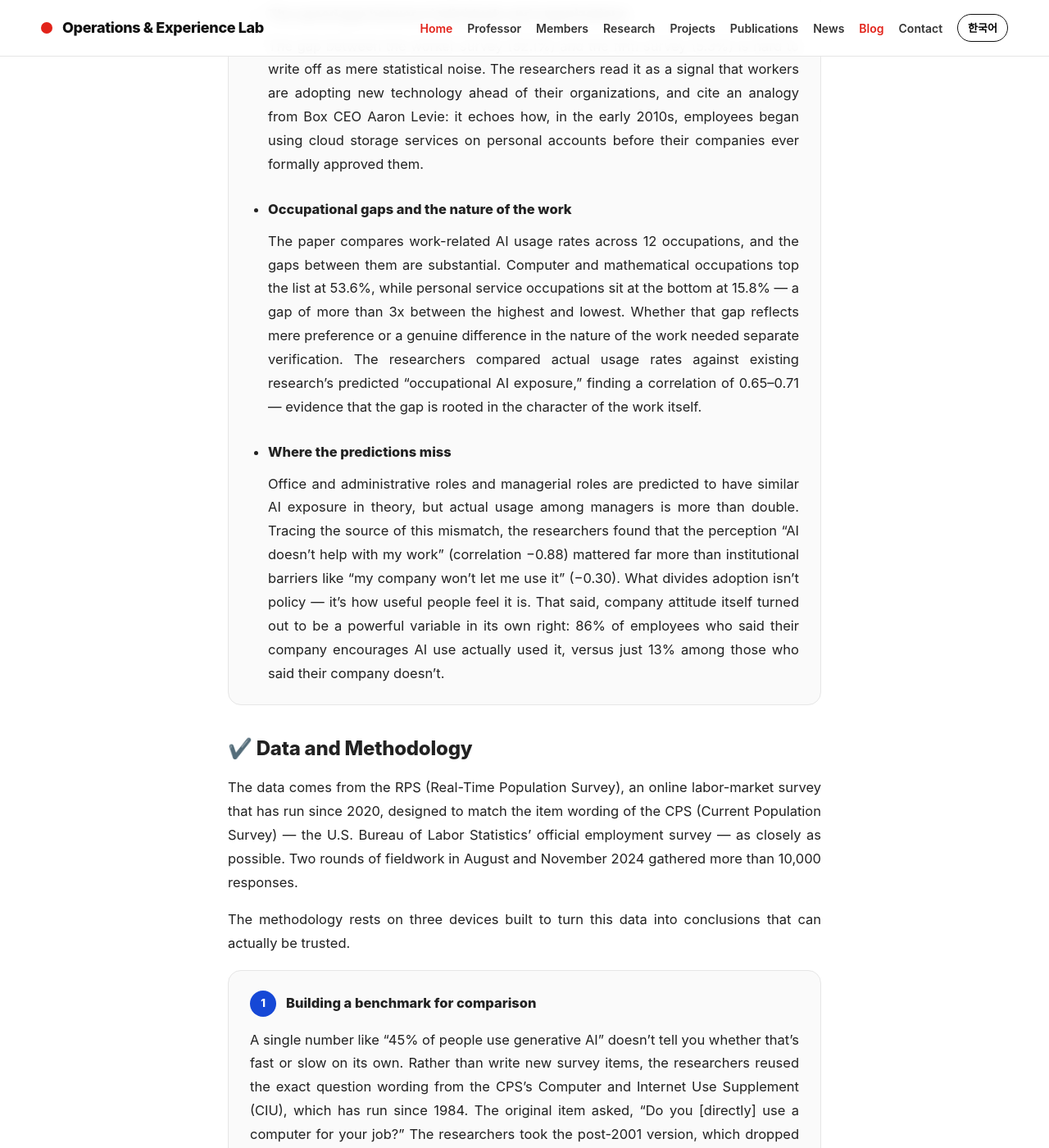
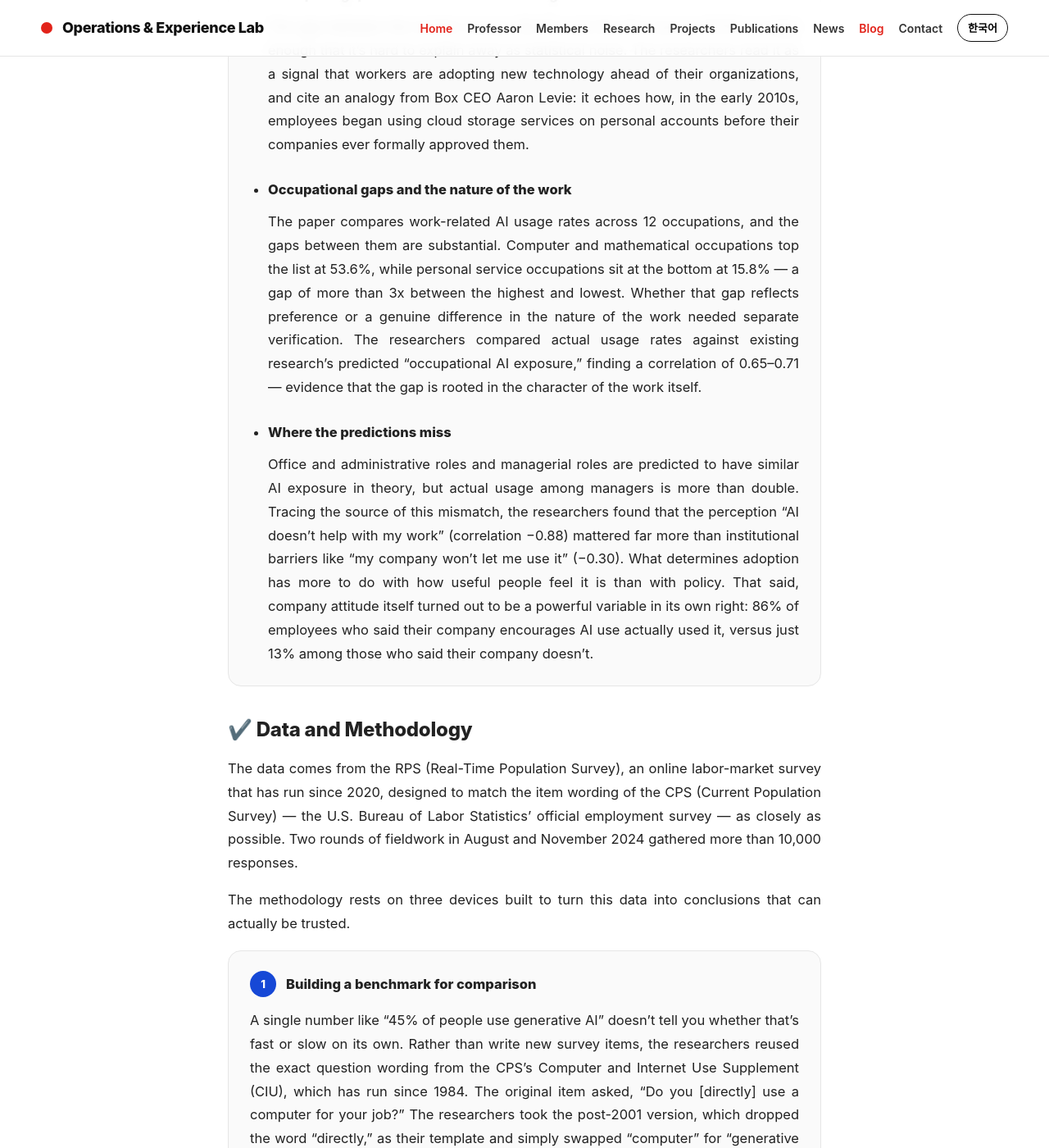
Before and after one commit to hioelab/hioelab.github.io, a Jekyll site: the page built from _posts/2026-08-16-genai-adoption.md, in a window 1280 px wide and 1400 px high, scrolled down 1698 px. Shown: the whole window at 82% size. Built offline with Jekyll 4.4.1, drawn with Linux system fonts in a browser that asks for light colours; some web fonts are replaced; some of the changed text lies outside the part shown.

Commit message:
Add files via upload

```diff
--- a/_posts/2026-08-16-genai-adoption.md
+++ b/_posts/2026-08-16-genai-adoption.md
@@ -29,27 +29,27 @@
 
 </div>
 
-Forecasts of just how much generative AI will affect the economy swing from one extreme to the other. The root cause is simple: until now, there was no reliable data measuring how many people were actually using AI. Researchers at the Federal Reserve Bank of St. Louis, Vanderbilt University, and the Harvard Kennedy School filled that gap with the first nationally representative survey of its kind in the United States.
+Forecasts of just how much generative AI will affect the economy vary sharply from researcher to researcher. The root cause is simple: until now, there was no reliable data measuring how many people were actually using AI. Researchers at the Federal Reserve Bank of St. Louis, Vanderbilt University, and the Harvard Kennedy School designed and ran the first nationally representative survey of its kind in the United States to fill that gap.
 
 As of late 2024, 45.5% of Americans aged 18–64 were using generative AI, and 32.1% of workers were using it directly in their jobs. Benchmarked against the year each technology's first mass-market product launched, that's a faster pace of diffusion than the PC, and it outpaces both the PC and the internet by an even wider margin. Over the same period, only 5.3% of firms reported that "our company uses AI." In other words, individual adoption is running ahead of organizational adoption.
 
 ## ✔️ Research Content and Logic
 
-Beyond the adoption numbers, the second axis this paper digs into is who adopts faster, and why.
+Beyond the adoption numbers, the second thing this paper sets out to learn is who adopts faster, and why.
 
 <div class="sysbox" markdown="1">
 
 - **The speed gap between individuals and organizations**
 
-    The gap between the worker survey (32.1%) and the firm survey (5.3%) is hard to write off as mere statistical noise. The researchers read it as a signal that workers are adopting new technology ahead of their organizations, and cite an analogy from Box CEO Aaron Levie: it echoes how, in the early 2010s, employees began using cloud storage services on personal accounts before their companies ever formally approved them.
+    The gap between the worker survey (32.1%) and the firm survey (5.3%) is large enough that it's hard to explain away as statistical noise. The researchers read it as a signal that workers are adopting new technology ahead of their organizations, and cite an analogy from Box CEO Aaron Levie: it echoes how, in the early 2010s, employees began using cloud storage services on personal accounts before their companies ever formally approved them.
 
 - **Occupational gaps and the nature of the work**
 
-    The paper compares work-related AI usage rates across 12 occupations, and the gaps between them are substantial. Computer and mathematical occupations top the list at 53.6%, while personal service occupations sit at the bottom at 15.8% — a gap of more than 3x between the highest and lowest. Whether that gap reflects mere preference or a genuine difference in the nature of the work needed separate verification. The researchers compared actual usage rates against existing research's predicted "occupational AI exposure," finding a correlation of 0.65–0.71 — evidence that the gap is rooted in the character of the work itself.
+    The paper compares work-related AI usage rates across 12 occupations, and the gaps between them are substantial. Computer and mathematical occupations top the list at 53.6%, while personal service occupations sit at the bottom at 15.8% — a gap of more than 3x between the highest and lowest. Whether that gap reflects preference or a genuine difference in the nature of the work needed separate verification. The researchers compared actual usage rates against existing research's predicted "occupational AI exposure," finding a correlation of 0.65–0.71 — evidence that the gap is rooted in the character of the work itself.
 
 - **Where the predictions miss**
 
-    Office and administrative roles and managerial roles are predicted to have similar AI exposure in theory, but actual usage among managers is more than double. Tracing the source of this mismatch, the researchers found that the perception "AI doesn't help with my work" (correlation −0.88) mattered far more than institutional barriers like "my company won't let me use it" (−0.30). What divides adoption isn't policy — it's how useful people feel it is. That said, company attitude itself turned out to be a powerful variable in its own right: 86% of employees who said their company encourages AI use actually used it, versus just 13% among those who said their company doesn't.
+    Office and administrative roles and managerial roles are predicted to have similar AI exposure in theory, but actual usage among managers is more than double. Tracing the source of this mismatch, the researchers found that the perception "AI doesn't help with my work" (correlation −0.88) mattered far more than institutional barriers like "my company won't let me use it" (−0.30). What determines adoption has more to do with how useful people feel it is than with policy. That said, company attitude itself turned out to be a powerful variable in its own right: 86% of employees who said their company encourages AI use actually used it, versus just 13% among those who said their company doesn't.
 
 </div>
 
@@ -63,7 +63,7 @@
 
 <span class="sysnum">1</span> **Building a benchmark for comparison**
 
-A single number like "45% of people use generative AI" doesn't tell you whether that's fast or slow on its own. Rather than write new survey items, the researchers reused the exact question wording from the CPS's Computer and Internet Use Supplement (CIU), which has run since 1984. The original item asked, "Do you [directly] use a computer for your job?" The researchers took the post-2001 version, which dropped the word "directly," as their template and simply swapped "computer" for "generative AI," asking "Do you use Generative AI for your job?" Reusing the same question frame let them compare the diffusion of the two technologies on an identical yardstick. (For the comparison against PC adoption itself, the actual 1984 CIU response data served as the benchmark.)
+A single number like "45% of people use generative AI" doesn't tell you whether that's fast or slow on its own. Rather than write new survey items, the researchers reused the exact question wording from the CPS's Computer and Internet Use Supplement (CIU), which has run since 1984. The original item asked, "Do you [directly] use a computer for your job?" The researchers took the post-2001 version, which dropped the word "directly," as their template and simply swapped "computer" for "generative AI," asking "Do you use Generative AI for your job?" Reusing the same question frame let them compare the diffusion of the two technologies on the same yardstick. There was no need to survey PC adoption separately — the actual CIU response data from 1984 was used directly as the benchmark.
 
 </div>
 
@@ -79,7 +79,7 @@
 
 <span class="sysnum">3</span> **Converting survey responses into productivity figures**
 
-Scaling an individual's sense of "I saved a few hours" up to an industry-wide productivity figure requires a formal framework. The researchers used the Cobb-Douglas production function — the standard economic production function that explains output as a combination of two inputs, capital and labor — to convert time savings into output growth via the following approximation.
+Scaling an individual's sense of "I saved a few hours" up to an industry-wide productivity figure requires a separate way to convert one into the other. The researchers used the Cobb-Douglas production function (the standard economic production function that explains output as a combination of two inputs, capital and labor) to convert time savings into output growth via the following approximation.
 
 <div class="formula">\[\frac{\Delta Y}{Y} \approx (1-\alpha) \times \frac{\sum_i s_i \tilde{w}_i}{\sum_i \ell_i \tilde{w}_i}\]</div>
 
@@ -97,13 +97,13 @@
 
 ## ✔️ Conclusion
 
-This paper's contribution is that it is the first to pin down, with trustworthy numbers, just how much generative AI is actually being used. Forecasts about generative AI's economic impact have swung from one extreme to the other because there was no nationwide data measuring actual adoption on the ground — this study is the first to build data, using the same question design as official government surveys, that allows for historical comparison.
+This paper's contribution is that it is the first to pin down, with trustworthy numbers, just how much generative AI is actually being used. Forecasts about generative AI's economic impact have varied sharply from researcher to researcher because there was no nationwide data measuring actual adoption on the ground — this study is the first to build data, using the same question design as official government surveys, that allows for historical comparison.
 
 The data also puts existing theory to the test. Models predicting which occupations are more exposed to AI already existed, but no one had checked how well those predictions actually matched real behavior. This paper is the first to empirically demonstrate that correlation, and by pinpointing where the predictions break down, it surfaces a factor existing models were missing: the practical usefulness individuals actually feel.
 
 The policy implications are clear too. Until now, the indicators governments and companies have leaned on to gauge AI diffusion have mostly come from firm-level surveys. This paper shows that such indicators substantially underestimate the real pace of diffusion. Managers now need to think about how to formally support usage that has already spread organically from the ground up, while also addressing the security concerns that come with occupations handling sensitive information.
 
-That said, the paper's estimates carry two distinct lower bounds. One is the adoption rate itself. Passive or embedded AI use that respondents aren't even aware of — autocomplete features, for instance — doesn't get captured in a survey, so the researchers treat their adoption estimate as a floor that likely understates the real number. The other is the productivity-gain estimate. That figure rests on the assumption that time saved translates directly into output, and it doesn't capture the larger productivity gains that could come from redesigning work processes entirely or automating them outright. The researchers themselves regard this, too, as closer to a lower bound over the long run. Even so, the measurement framework this paper built, along with the microdata it plans to release, looks set to become a benchmark for tracking generative AI's labor-market impact going forward.
+That said, the paper's estimates carry two distinct lower bounds. One is the adoption rate itself. Passive or embedded AI use that respondents aren't even aware of — autocomplete features, for instance — doesn't get captured in a survey, so the researchers treat their adoption estimate as a floor that likely understates the real number. The other is the productivity-gain estimate. That figure rests on the assumption that time saved translates directly into output, and it doesn't capture the larger productivity gains that could come from redesigning work processes entirely or automating them outright. The researchers explain that this, too, is closer to a lower bound when viewed over the long run. Even so, the measurement framework this paper built, along with the microdata it plans to release, looks set to become a benchmark for tracking generative AI's labor-market impact going forward.
 
 ## ✔️ References
 
```
Also changed, not shown: other parts of _posts/2026-08-16-genai-adoption.md (+11 -11 lines).
